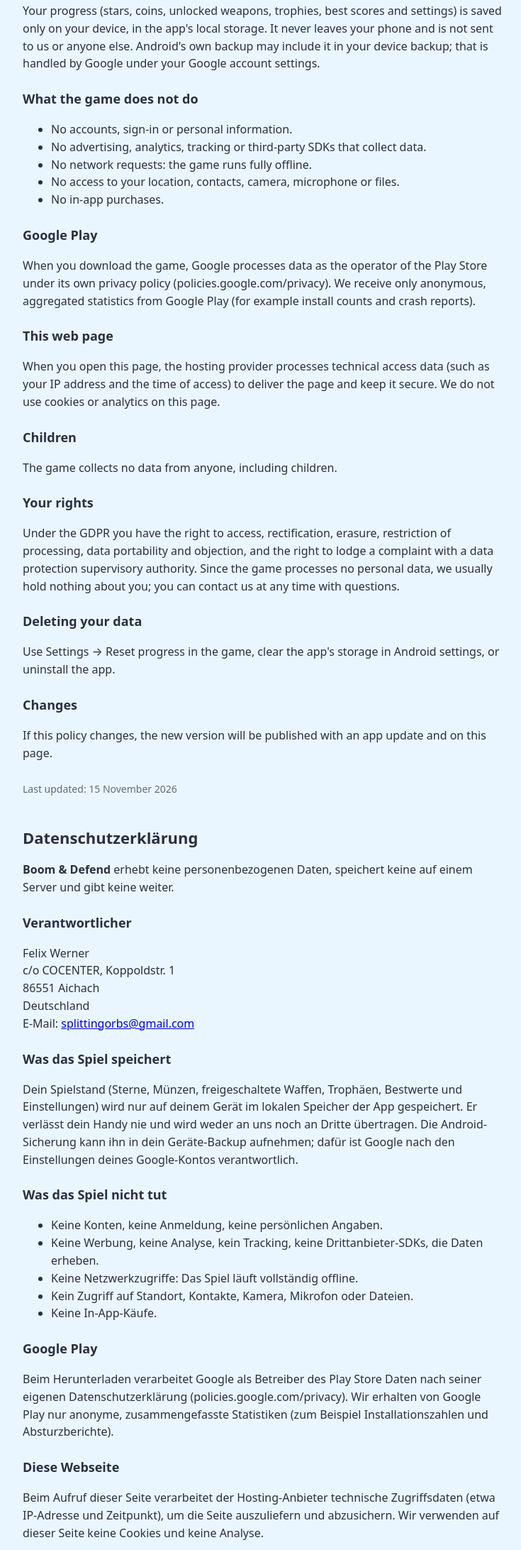
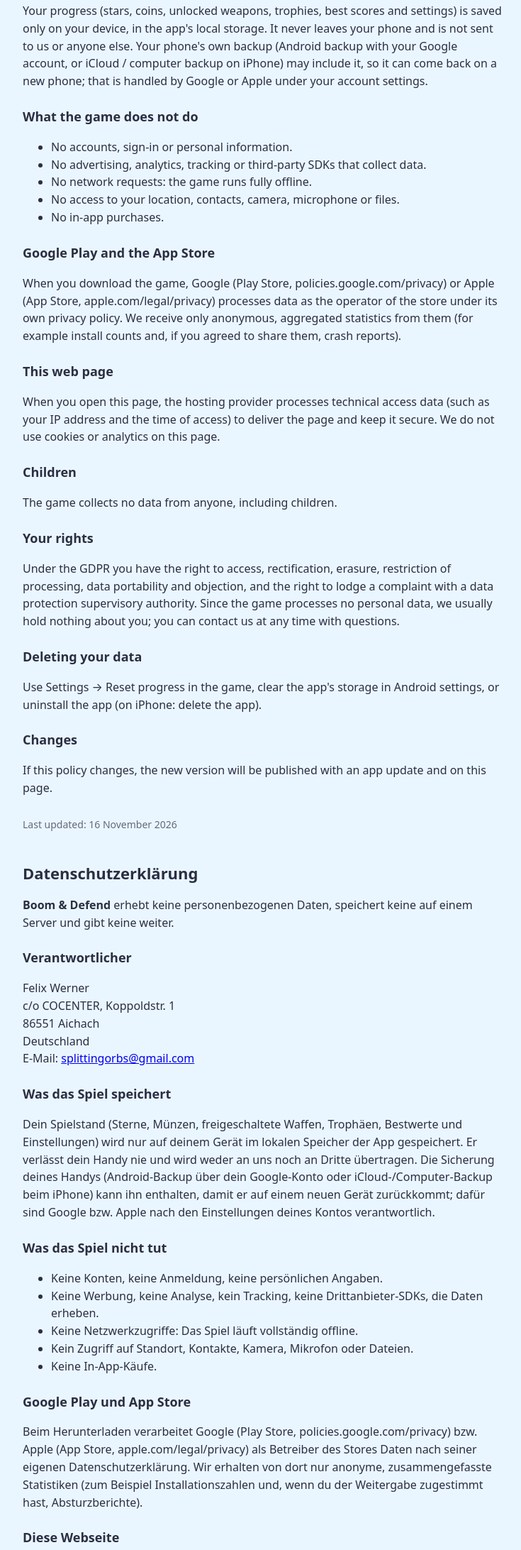
Before and after one commit to felixsecondary03/boom-and-defend-site, a plain HTML site: page privacy-policy.html in a window 1280 px wide. Shown: the part 463-2647 px from the top of the page at 71% size, without its empty margins (268-1003 px from the left). Drawn offline with Linux system fonts and the light colour scheme.

Commit message:
Privacy policy: iPhone / App Store, backups on both platforms
Co-Authored-By: Claude Opus 5.5 <noreply@anthropic.com>
Claude-Session: https://claude.ai/code/session_01MTaoRUen1jVXnAuYQRPN9D

```diff
--- a/privacy-policy.html
+++ b/privacy-policy.html
@@ -25,7 +25,7 @@
 <h4>Who is responsible</h4>
 <p>Felix Werner<br>c/o COCENTER, Koppoldstr. 1<br>86551 Aichach<br>Germany<br>E-mail: <a href="mailto:splittingorbs@gmail.com">splittingorbs@gmail.com</a></p>
 <h4>What the game stores</h4>
-<p>Your progress (stars, coins, unlocked weapons, trophies, best scores and settings) is saved only on your device, in the app's local storage. It never leaves your phone and is not sent to us or anyone else. Android's own backup may include it in your device backup; that is handled by Google under your Google account settings.</p>
+<p>Your progress (stars, coins, unlocked weapons, trophies, best scores and settings) is saved only on your device, in the app's local storage. It never leaves your phone and is not sent to us or anyone else. Your phone's own backup (Android backup with your Google account, or iCloud / computer backup on iPhone) may include it, so it can come back on a new phone; that is handled by Google or Apple under your account settings.</p>
 <h4>What the game does not do</h4>
 <ul>
 <li>No accounts, sign-in or personal information.</li>
@@ -34,17 +34,17 @@
 <li>No access to your location, contacts, camera, microphone or files.</li>
 <li>No in-app purchases.</li>
 </ul>
-<h4>Google Play</h4>
-<p>When you download the game, Google processes data as the operator of the Play Store under its own privacy policy (policies.google.com/privacy). We receive only anonymous, aggregated statistics from Google Play (for example install counts and crash reports).</p>
+<h4>Google Play and the App Store</h4>
+<p>When you download the game, Google (Play Store, policies.google.com/privacy) or Apple (App Store, apple.com/legal/privacy) processes data as the operator of the store under its own privacy policy. We receive only anonymous, aggregated statistics from them (for example install counts and, if you agreed to share them, crash reports).</p>
 <h4>This web page</h4><p>When you open this page, the hosting provider processes technical access data (such as your IP address and the time of access) to deliver the page and keep it secure. We do not use cookies or analytics on this page.</p><h4>Children</h4>
 <p>The game collects no data from anyone, including children.</p>
 <h4>Your rights</h4>
 <p>Under the GDPR you have the right to access, rectification, erasure, restriction of processing, data portability and objection, and the right to lodge a complaint with a data protection supervisory authority. Since the game processes no personal data, we usually hold nothing about you; you can contact us at any time with questions.</p>
 <h4>Deleting your data</h4>
-<p>Use Settings → Reset progress in the game, clear the app's storage in Android settings, or uninstall the app.</p>
+<p>Use Settings → Reset progress in the game, clear the app's storage in Android settings, or uninstall the app (on iPhone: delete the app).</p>
 <h4>Changes</h4>
 <p>If this policy changes, the new version will be published with an app update and on this page.</p>
-<p class="legal-updated">Last updated: 15 November 2026</p>
+<p class="legal-updated">Last updated: 16 November 2026</p>
 
 <h2 id="de">Datenschutzerklärung</h2>
 
@@ -52,7 +52,7 @@
 <h4>Verantwortlicher</h4>
 <p>Felix Werner<br>c/o COCENTER, Koppoldstr. 1<br>86551 Aichach<br>Deutschland<br>E-Mail: <a href="mailto:splittingorbs@gmail.com">splittingorbs@gmail.com</a></p>
 <h4>Was das Spiel speichert</h4>
-<p>Dein Spielstand (Sterne, Münzen, freigeschaltete Waffen, Trophäen, Bestwerte und Einstellungen) wird nur auf deinem Gerät im lokalen Speicher der App gespeichert. Er verlässt dein Handy nie und wird weder an uns noch an Dritte übertragen. Die Android-Sicherung kann ihn in dein Geräte-Backup aufnehmen; dafür ist Google nach den Einstellungen deines Google-Kontos verantwortlich.</p>
+<p>Dein Spielstand (Sterne, Münzen, freigeschaltete Waffen, Trophäen, Bestwerte und Einstellungen) wird nur auf deinem Gerät im lokalen Speicher der App gespeichert. Er verlässt dein Handy nie und wird weder an uns noch an Dritte übertragen. Die Sicherung deines Handys (Android-Backup über dein Google-Konto oder iCloud-/Computer-Backup beim iPhone) kann ihn enthalten, damit er auf einem neuen Gerät zurückkommt; dafür sind Google bzw. Apple nach den Einstellungen deines Kontos verantwortlich.</p>
 <h4>Was das Spiel nicht tut</h4>
 <ul>
 <li>Keine Konten, keine Anmeldung, keine persönlichen Angaben.</li>
@@ -61,17 +61,17 @@
 <li>Kein Zugriff auf Standort, Kontakte, Kamera, Mikrofon oder Dateien.</li>
 <li>Keine In-App-Käufe.</li>
 </ul>
-<h4>Google Play</h4>
-<p>Beim Herunterladen verarbeitet Google als Betreiber des Play Store Daten nach seiner eigenen Datenschutzerklärung (policies.google.com/privacy). Wir erhalten von Google Play nur anonyme, zusammengefasste Statistiken (zum Beispiel Installationszahlen und Absturzberichte).</p>
+<h4>Google Play und App Store</h4>
+<p>Beim Herunterladen verarbeitet Google (Play Store, policies.google.com/privacy) bzw. Apple (App Store, apple.com/legal/privacy) als Betreiber des Stores Daten nach seiner eigenen Datenschutzerklärung. Wir erhalten von dort nur anonyme, zusammengefasste Statistiken (zum Beispiel Installationszahlen und, wenn du der Weitergabe zugestimmt hast, Absturzberichte).</p>
 <h4>Diese Webseite</h4><p>Beim Aufruf dieser Seite verarbeitet der Hosting-Anbieter technische Zugriffsdaten (etwa IP-Adresse und Zeitpunkt), um die Seite auszuliefern und abzusichern. Wir verwenden auf dieser Seite keine Cookies und keine Analyse.</p><h4>Kinder</h4>
 <p>Das Spiel erhebt von niemandem Daten, auch nicht von Kindern.</p>
 <h4>Deine Rechte</h4>
 <p>Nach der DSGVO hast du das Recht auf Auskunft, Berichtigung, Löschung, Einschränkung der Verarbeitung, Datenübertragbarkeit und Widerspruch sowie das Recht, dich bei einer Datenschutz-Aufsichtsbehörde zu beschweren. Da das Spiel keine personenbezogenen Daten verarbeitet, liegen uns in der Regel keine Daten über dich vor; bei Fragen kannst du uns jederzeit kontaktieren.</p>
 <h4>Daten löschen</h4>
-<p>Im Spiel unter Einstellungen → Reset progress, über „Speicher leeren" in den Android-Einstellungen oder durch Deinstallieren der App.</p>
+<p>Im Spiel unter Einstellungen → Reset progress, über „Speicher leeren" in den Android-Einstellungen oder durch Deinstallieren der App (beim iPhone: App löschen).</p>
 <h4>Änderungen</h4>
 <p>Ändert sich diese Erklärung, wird die neue Fassung mit einem App-Update und auf dieser Seite veröffentlicht.</p>
-<p class="legal-updated">Stand: 15. November 2026</p>
+<p class="legal-updated">Stand: 16. November 2026</p>
 
 <footer>Felix Werner · <a href="impressum.html">Impressum</a></footer>
 </main>
```
Also changed, not shown: index.html (+1 -1 lines).
